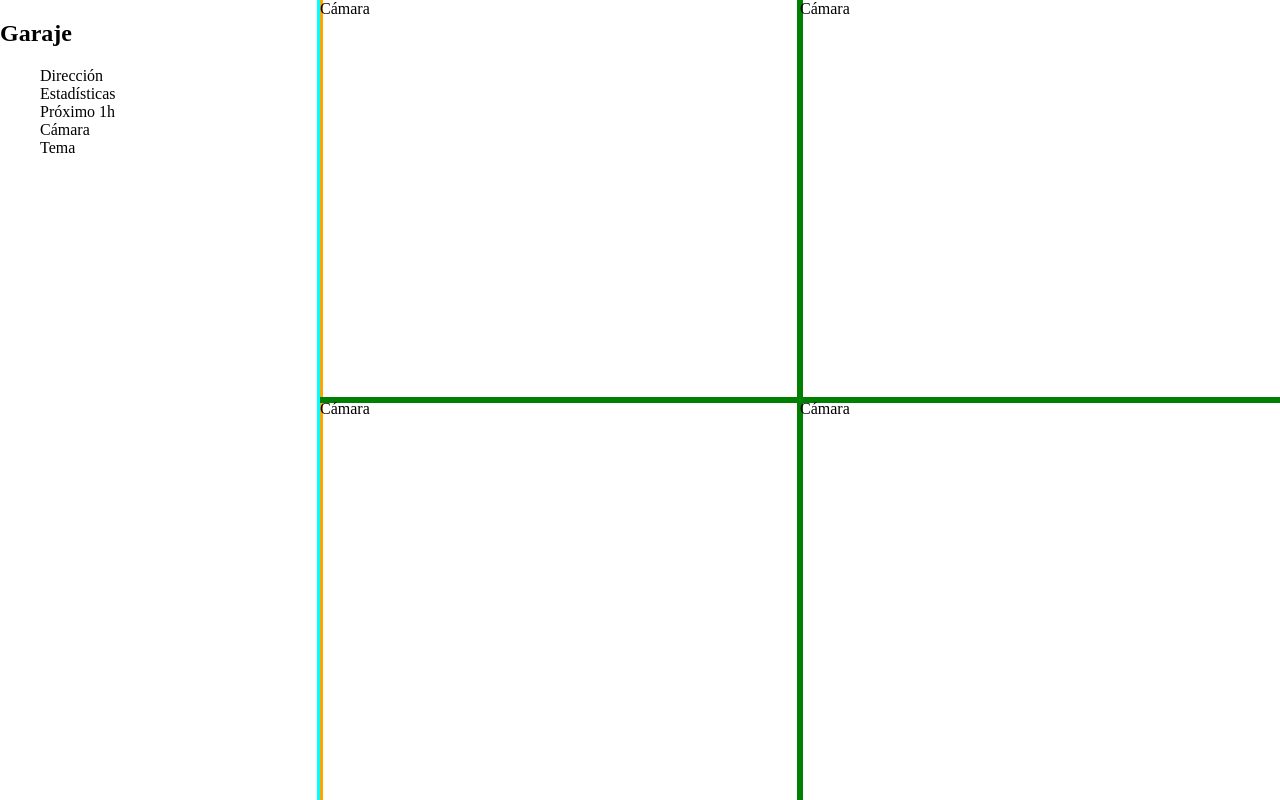
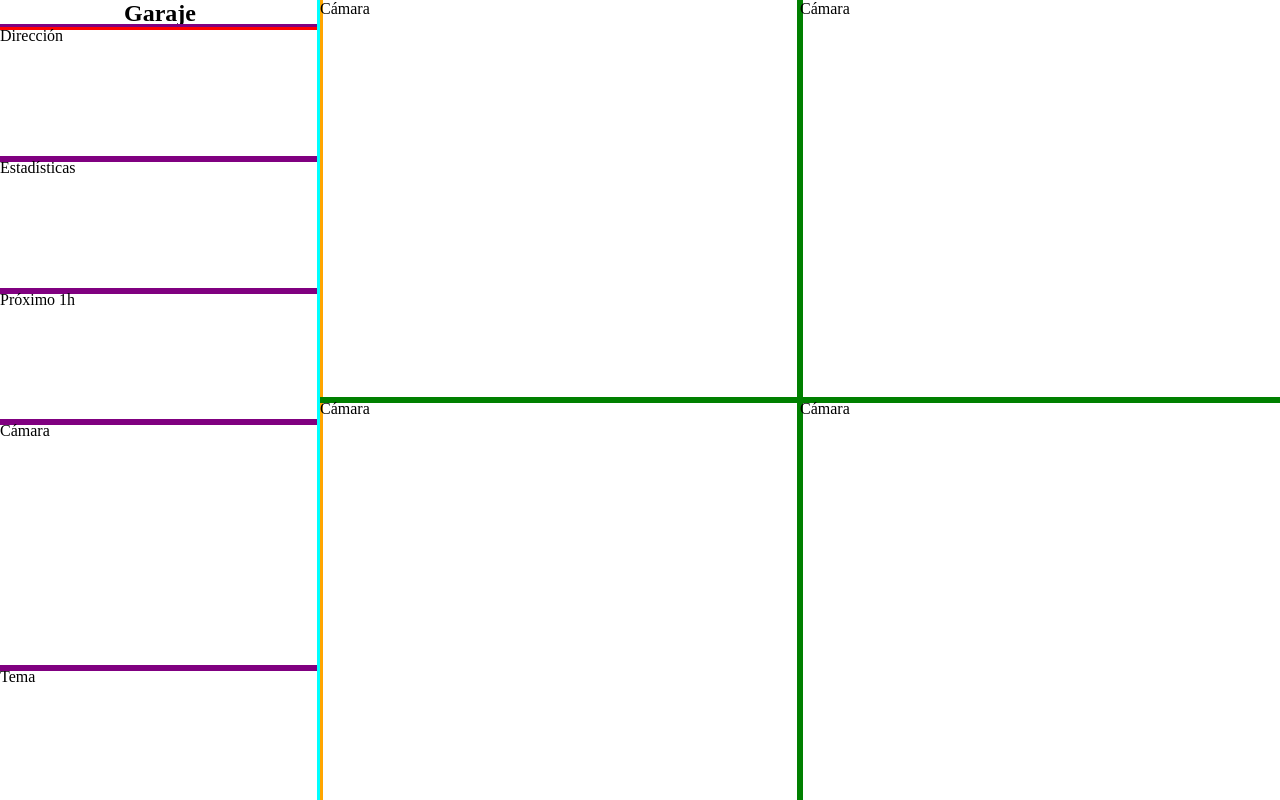
Before and after one commit to alizarazot/Frontend-Electro, a website: page index.html in a window 1280 px wide. Drawn offline with Linux system fonts and the light colour scheme.

Commit message:
Improve navbar layout

```diff
--- a/index.html
+++ b/index.html
@@ -9,14 +9,14 @@
    </head>
    <body>
       <nav class="Nav">
-         <header>
+         <header class="Header">
             <h1> Garaje </h1>
          </header>
          <ul>
             <li> Dirección </li>
             <li> Estadísticas </li>
             <li> Próximo 1h </li>
-            <li> Cámara </li>
+            <li class="Camera"> Cámara </li>
             <li> Tema </li>
          </ul>
       </nav>
--- a/style.css
+++ b/style.css
@@ -17,12 +17,39 @@ body {
 }
 
 .Nav {
+   display: flex;
+   flex-direction: column;
+
    outline: 3px solid orange;
+}
+
+.Nav ul {
+   padding: 0;
+   margin: 0;
+   flex-grow: 1;
+
+   display: flex;
+   flex-direction: column;
 }
 
 .Nav li {
    list-style: none;
+   flex-grow: 1;
+
+   outline: 3px solid purple;
 }
+
+.Nav .Camera {
+   flex-grow: 2;
+}
+
+.Header h1 {
+   text-align: center;
+   margin: 0;
+
+   outline: 3px solid red;
+}
+
 
 main {
    display: grid;
```
